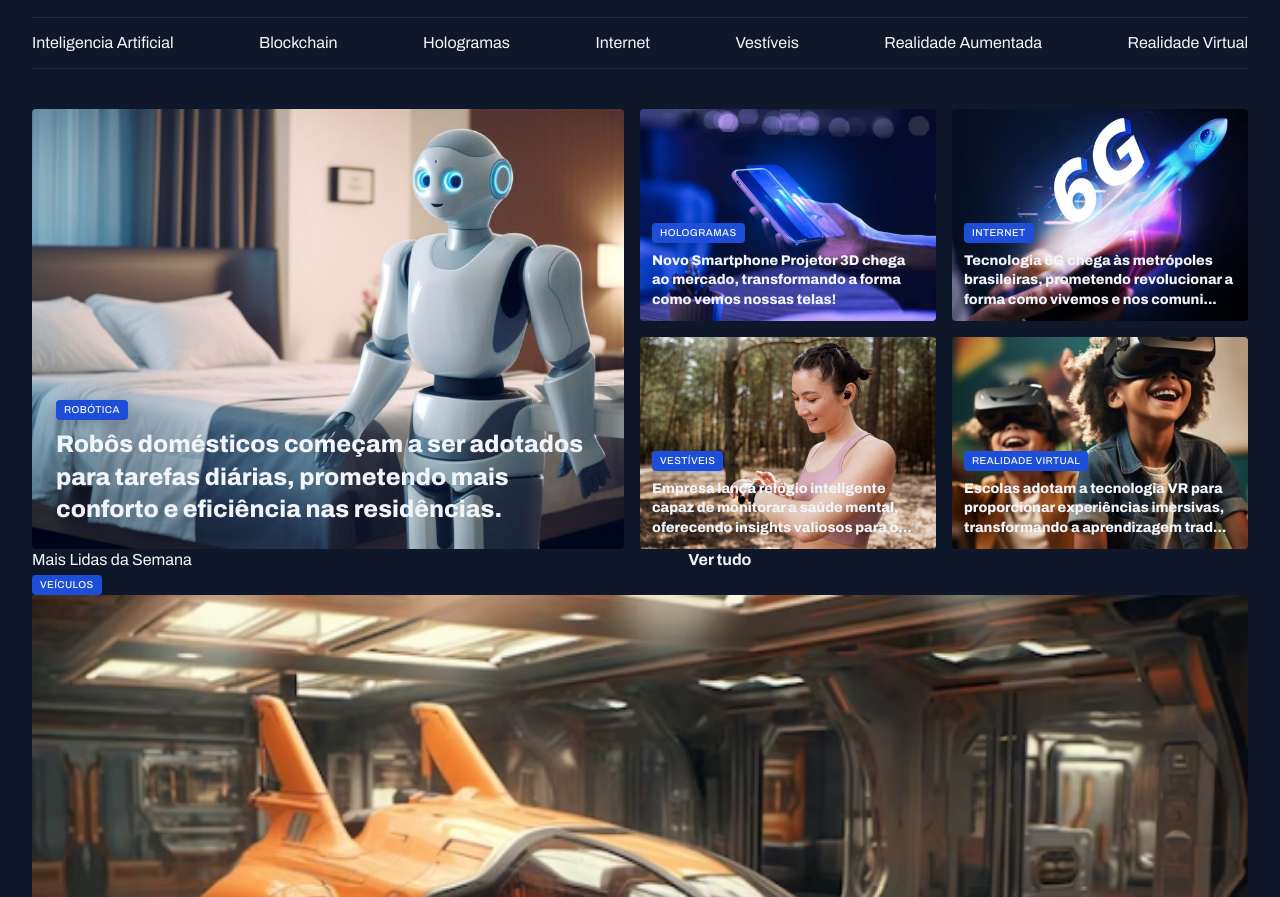
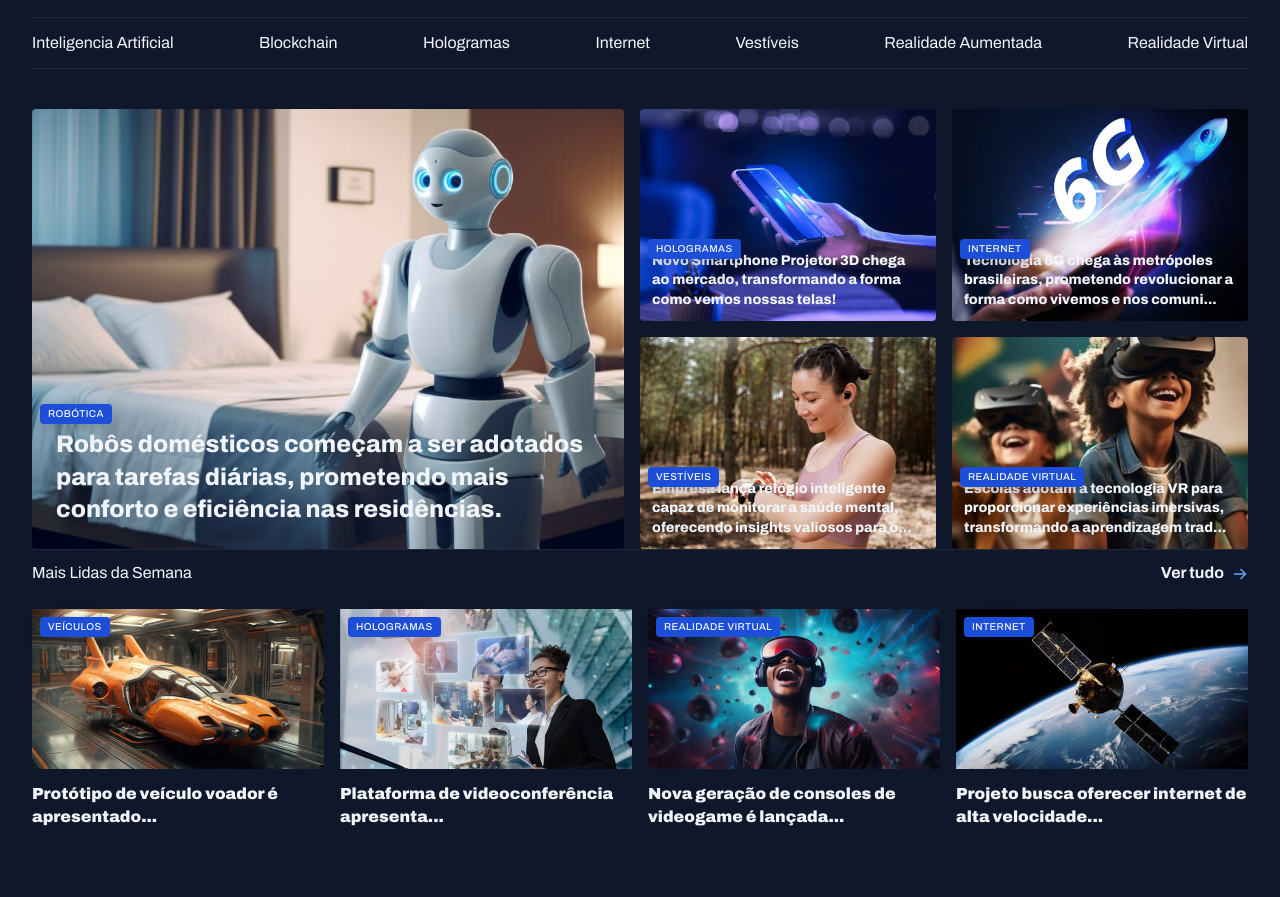
Before and after one commit to ThalesBismara/Full-Stack-Newsletter, a plain HTML site: page index.htm in a window 1280 px wide. Shown: the part 55-952 px from the top of the page. After the commit the page ends 883 px from the top, so only its background shows below. Drawn offline with Linux system fonts and the light colour scheme.

Commit message:
Best of the week Styles

```diff
--- a/index.htm
+++ b/index.htm
@@ -107,34 +107,36 @@
     <a href="#" class="grid grid-flow-col">
       <strong>Ver tudo</strong>
       <span></span>
-      </section>
+    </a>
   </header>
 
   <div class="grid gap-16">
     <figure>
       <span class="content-tag">Veículos</span>
       <img src="Assets/Imagem/Image 06.png" alt="">
-          <p>Protótipo de veículo voador é apresentado, marcando o início da era dos transportes aéreos pessoa...</p>
+      <p>Protótipo de veículo voador é apresentado...</p>
     </figure>
 
     <figure>
       <span class="content-tag">Hologramas</span>
-          <img src="Assets/Imagem/Image 07.png" alt="Plataforma de videoconferência apresenta nova função de hologramas, tornando as chamadas virtuais mais realistas e envolventes.">
-          <p>Plataforma de videoconferência apresenta nova função de hologramas, tornando as chamadas...</p>
+      <img src="Assets/Imagem/Image 07.png" alt="">
+      <p>Plataforma de videoconferência apresenta...</p>
     </figure>
 
     <figure>
       <span class="content-tag">Realidade Virtual</span>
-          <img src="Assets/Imagem/Image 08.png" alt="Nova geração de consoles de videogame é lançada, trazendo gráficos ultra-realistas e experiências de jogo totalmente envolventes.">
-          <p>Nova geração de consoles de videogame é lançada, trazendo gráficos ultra-realistas e experiênci...</p>
+      <img src="Assets/Imagem/Image 08.png" alt="">
+      <p>Nova geração de consoles de videogame é lançada...</p>
     </figure>
 
     <figure>
       <span class="content-tag">Internet</span>
-          <img src="Assets/Imagem/Image 09.png" alt="Projeto busca oferecer internet de alta velocidade em áreas remotas através de satélites.">
-          <p>Projeto busca oferecer internet de alta velocidade em áreas remotas através de satélites.</p>
+      <img src="Assets/Imagem/Image 09.png" alt="">
+      <p>Projeto busca oferecer internet de alta velocidade...</p>
     </figure>
   </div>
+</section>
+
     </main>
   </body>
 </html>
--- a/styles/section.css
+++ b/styles/section.css
@@ -1,3 +1,24 @@
+section header {
+  border-top: 1px solid var(--stroke-color);
+  padding-block: 12px 24px;
+  font: var(--test-span);
+
+  a {
+    justify-self: end;
+    align-items: center;
+    gap: 8px;
+
+  span {
+      background-image: url(../Assets/Icons/ArrowRight.svg);
+      width: 16px;
+      height: 16px;
+  }
+  &:hover span {
+    background-image: url(../Assets/Icons/ArrowRight-hover.svg);
+  }
+  }
+}
+
 #featured {
   img {
   height: 100%;
@@ -34,3 +55,30 @@ figcaption {
 }
 }
 }
+
+#weekly {
+
+  &>div { /* & seleciona o seletor PAI*/
+
+    grid-template-columns: repeat(4, 292px);
+  }
+
+  img {
+    height: 160px;
+  }
+}
+
+figure {
+  position: relative;
+
+  .content-tag {
+    position: absolute;
+    left: 8px;
+    top: 8px
+  }
+
+  p {
+    margin-top: 8px;
+    font-weight: 900;
+  }
+}
```
Lines whose indentation alone changed are shown as unchanged.
